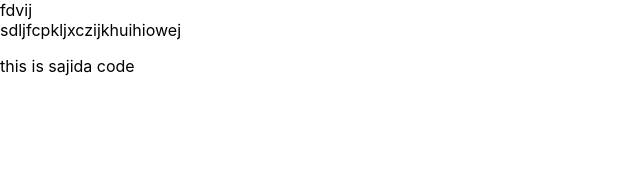
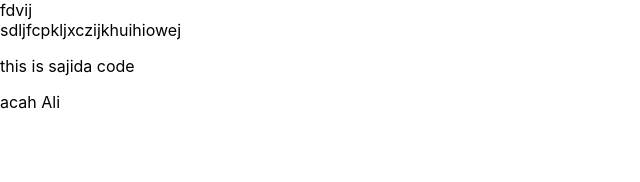
Before and after one commit to Moiz2000/Food-Ordering-Website, a React (Create React App) app in the folder frontend/: page /admin in a window 1280 px wide. Shown: the top 182 px of the page, without its empty margins (0-640 px from the left). Built offline with nearby package versions, Linux system fonts and the light colour scheme.

Commit message:
ali sun lya mene

```diff
--- a/frontend/src/pages/Admin.js
+++ b/frontend/src/pages/Admin.js
@@ -9,6 +9,7 @@ function Admin() {
     <div>fdvij
         <div>sdljfcpkljxczijkhuihiowej</div>
         <p>this is sajida code</p>
+        <p>acah Ali</p>
     </div>
   )
 }
```
